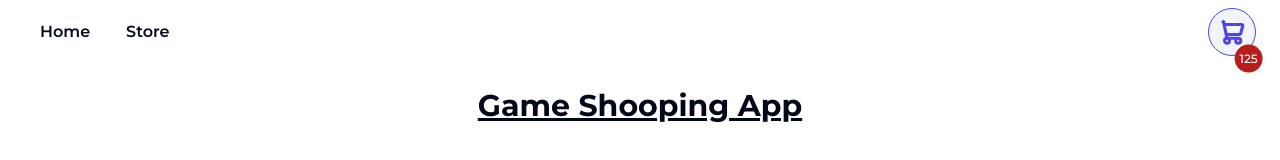
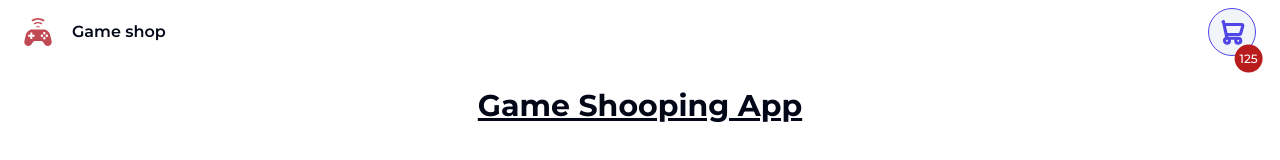
Before and after one commit to stanley-agwu/game-shopping-app, a React (Vite) app in the folder game-shopping-app/: page / in a window 1280 px wide. Shown: the top 160 px of the page. Built offline with nearby package versions, Linux system fonts and the light colour scheme.

Commit message:
feat(app): Logo - added

```diff
--- a/game-shopping-app/src/App.tsx
+++ b/game-shopping-app/src/App.tsx
@@ -1,5 +1,6 @@
 import { Fragment } from 'react';
 import NavigationMenu from '@/common/components/NavigationMenu';
+import '@/common/lib/extension';
 
 const App = () => (
   <Fragment>
--- a/game-shopping-app/src/common/components/NavigationMenu.tsx
+++ b/game-shopping-app/src/common/components/NavigationMenu.tsx
@@ -7,19 +7,16 @@ import {
 } from '@/common/components/ui/navigation-menu';
 
 import { ReactComponent as ShoppingCartIcon } from '@/assets/shopping-cart.svg';
+import { ReactComponent as LogoIcon } from '@/assets/logo.svg';
 
 const NavigationMenu = () => {
   return (
     <NavigationUiMenu className='flex justify-between px-6 py-2'>
       <NavigationMenuList>
+        <LogoIcon width='28' height='28' />
         <NavigationMenuItem>
           <NavigationMenuLink className={navigationMenuTriggerStyle()} href='/'>
-            Home
-          </NavigationMenuLink>
-        </NavigationMenuItem>
-        <NavigationMenuItem>
-          <NavigationMenuLink className={navigationMenuTriggerStyle()} href='/'>
-            Store
+            Game shop
           </NavigationMenuLink>
         </NavigationMenuItem>
       </NavigationMenuList>
```
Also changed, not shown: game-shopping-app/src/assets/logo.svg.
